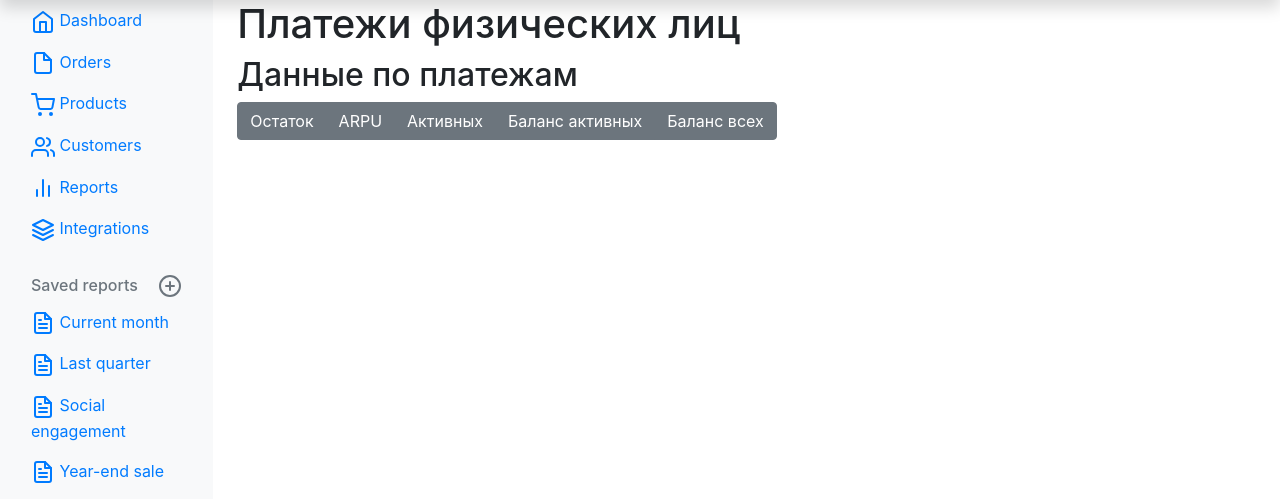
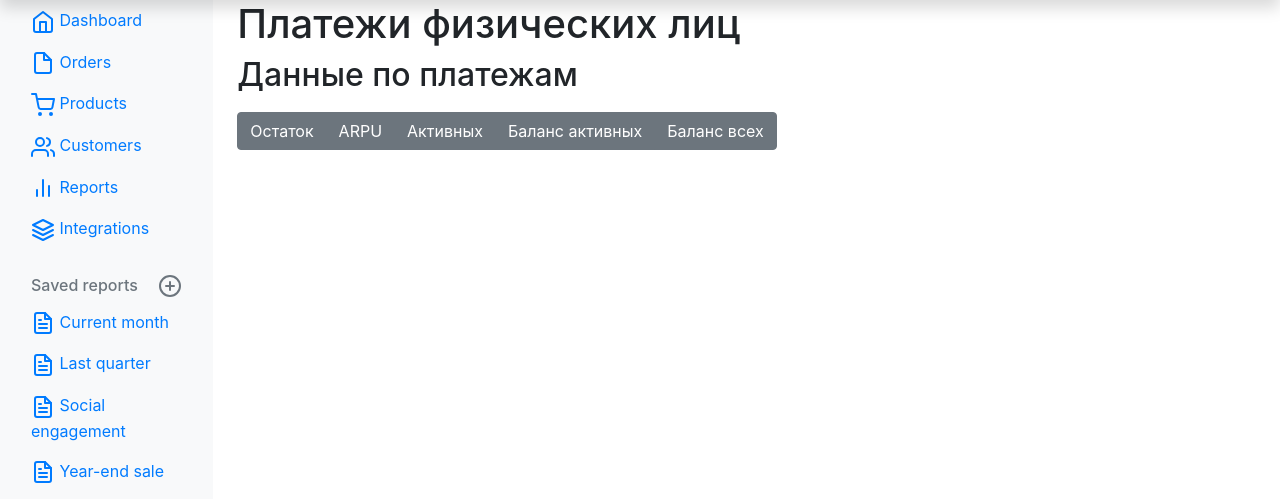
Before and after one commit to ds-vologdin/utm_sugarcrm_report, a Flask app: template templates/pays_year.html in a window 1280 px wide. Shown: the part 40-539 px from the top of the page. Run offline with Flask 2, Linux system fonts and the light colour scheme; the template is opened without the code that fills it, so the values that code supplies are empty; some libraries are stand-ins or nearby versions.

Commit message:
margin у группы кнопок

```diff
--- a/static/css/base.css
+++ b/static/css/base.css
@@ -23,3 +23,7 @@
 .button--enable {
   background-color: #343a40;
 }
+
+.group-button-table {
+  margin: 10px 0;
+}
--- a/templates/pays_year.html
+++ b/templates/pays_year.html
@@ -3,12 +3,12 @@
 {% block main %}
 <h1>Платежи физических лиц</h1>
 <h2>Данные по платежам</h2>
-<div class="btn-group" role="group" aria-label="Basic example">
-  <button type="button" class="btn btn-secondary button-table button-balance" title="Остаток на начало месяца">Остаток</button>
-  <button type="button" class="btn btn-secondary button-table button-arpu">ARPU</button>
-  <button type="button" class="btn btn-secondary button-table button-active-user" title="Количество активных пользователей на начало месяца">Активных</button>
-  <button type="button" class="btn btn-secondary button-table button-avg-balance-active" title="Средний баланс активных пользователей на начало месяца">Баланс активных</button>
-  <button type="button" class="btn btn-secondary button-table button-avg-balance-all" title="Средний баланс всех пользователей на начало месяца">Баланс всех</button>
+<div class="btn-group group-button-table" role="group" aria-label="Basic example">
+  <button type="button" class="btn btn-secondary button-balance" title="Остаток на начало месяца">Остаток</button>
+  <button type="button" class="btn btn-secondary button-arpu">ARPU</button>
+  <button type="button" class="btn btn-secondary button-active-user" title="Количество активных пользователей на начало месяца">Активных</button>
+  <button type="button" class="btn btn-secondary button-avg-balance-active" title="Средний баланс активных пользователей на начало месяца">Баланс активных</button>
+  <button type="button" class="btn btn-secondary button-avg-balance-all" title="Средний баланс всех пользователей на начало месяца">Баланс всех</button>
 </div>
 {% if pays_stat %}
   <table class="table table-hover" >
```
